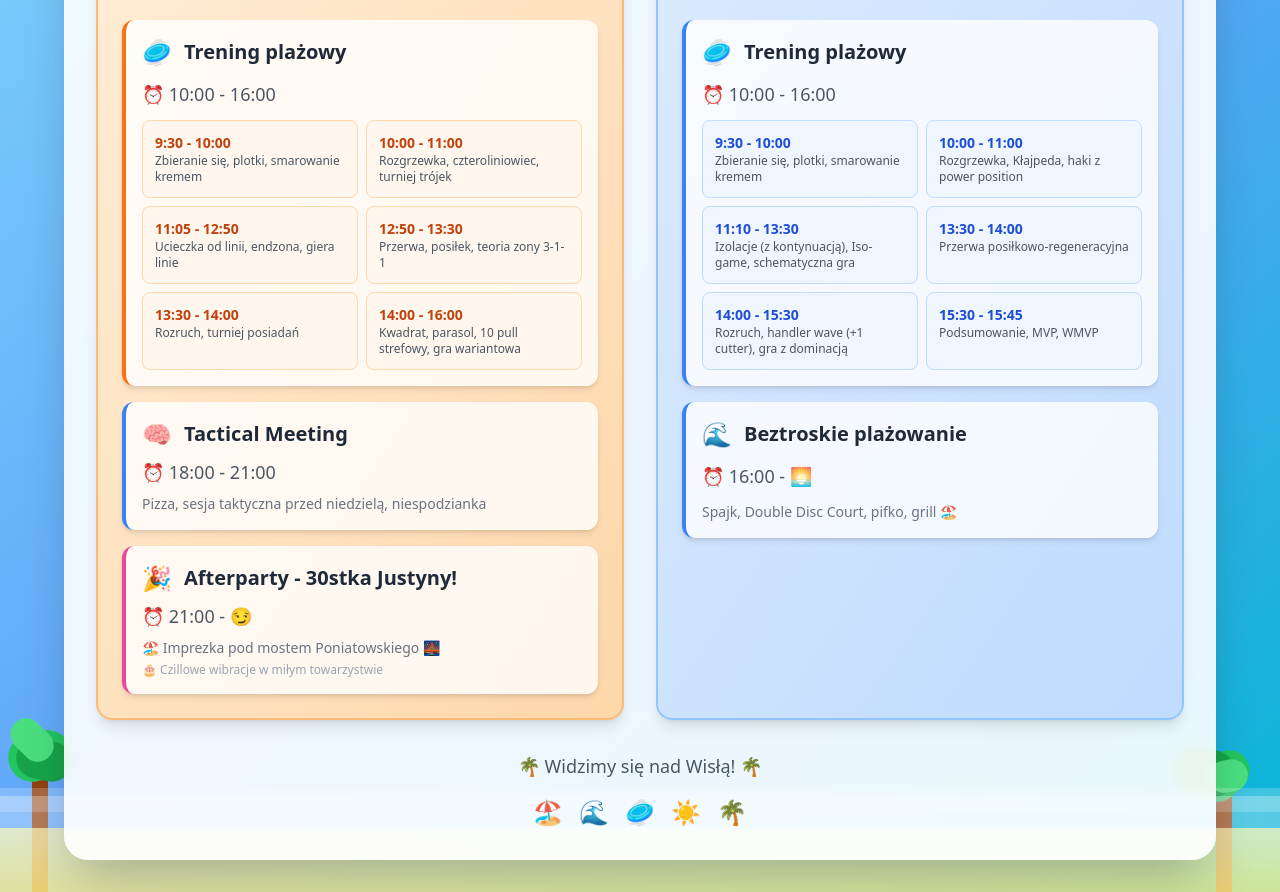
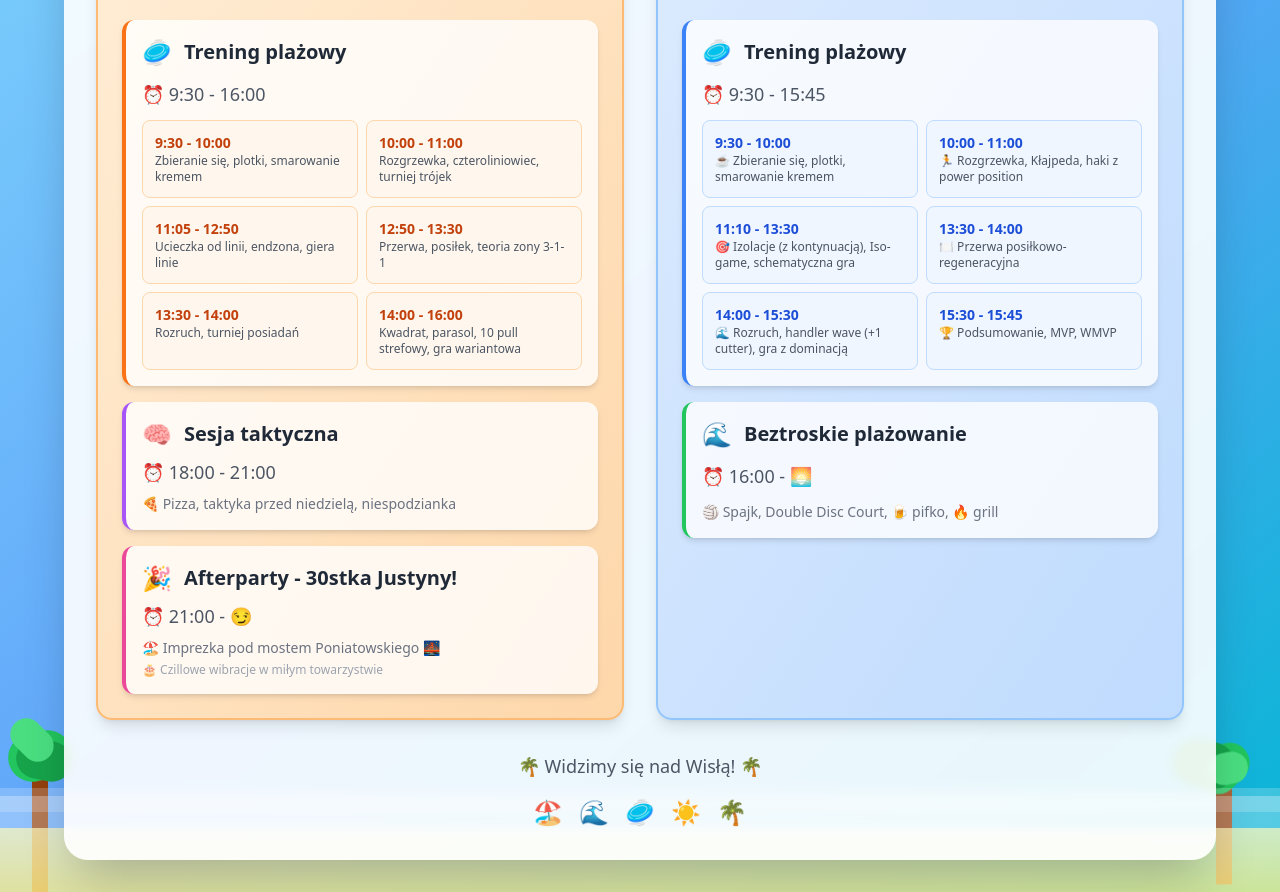
Before and after one commit to Czaplon/rjp-beach-page, a plain HTML site: page index.html in a window 1280 px wide. Shown: the part 226-1118 px from the top of the page. Drawn offline with nearby package versions, Linux system fonts and the light colour scheme.

Commit message:
adding info

```diff
--- a/index.html
+++ b/index.html
@@ -17,6 +17,45 @@
         .animate-pulse {
             animation: pulse 2s cubic-bezier(0.4, 0, 0.6, 1) infinite;
         }
+
+        @keyframes float {
+            0%, 100% {
+                transform: translateY(0px);
+            }
+            50% {
+                transform: translateY(-10px);
+            }
+        }
+        .animate-float {
+            animation: float 3s ease-in-out infinite;
+        }
+
+        @keyframes wave {
+            0%, 100% {
+                transform: scaleX(1);
+            }
+            50% {
+                transform: scaleX(1.1);
+            }
+        }
+        .animate-wave {
+            animation: wave 4s ease-in-out infinite;
+        }
+
+        @keyframes drift {
+            0% {
+                transform: translateX(0px);
+            }
+            50% {
+                transform: translateX(15px);
+            }
+            100% {
+                transform: translateX(0px);
+            }
+        }
+        .animate-drift {
+            animation: drift 8s ease-in-out infinite;
+        }
     </style>
 </head>
 <body>
@@ -27,19 +66,19 @@
             <div class="absolute top-8 right-8 w-20 h-20 bg-yellow-300 rounded-full shadow-lg animate-pulse"></div>
 
             <!-- Clouds -->
-            <div class="absolute top-12 left-1/4 w-16 h-8 bg-white rounded-full opacity-80"></div>
-            <div class="absolute top-16 left-1/3 w-12 h-6 bg-white rounded-full opacity-60"></div>
-            <div class="absolute top-20 right-1/3 w-20 h-10 bg-white rounded-full opacity-70"></div>
+            <div class="absolute top-12 left-1/4 w-16 h-8 bg-white rounded-full opacity-80 animate-drift"></div>
+            <div class="absolute top-16 left-1/3 w-12 h-6 bg-white rounded-full opacity-60 animate-drift" style="animation-delay: -2s;"></div>
+            <div class="absolute top-20 right-1/3 w-20 h-10 bg-white rounded-full opacity-70 animate-drift" style="animation-delay: -4s;"></div>
 
             <!-- Palm Trees -->
-            <div class="absolute bottom-0 left-8">
+            <div class="absolute bottom-0 left-8 animate-float" style="animation-delay: -1s;">
                 <div class="w-4 h-32 bg-amber-800 rounded-t-lg"></div>
                 <div class="absolute -top-8 -left-6 w-16 h-12 bg-green-500 rounded-full transform -rotate-12"></div>
                 <div class="absolute -top-6 -left-4 w-14 h-10 bg-green-600 rounded-full transform rotate-12"></div>
                 <div class="absolute -top-10 -right-2 w-12 h-8 bg-green-400 rounded-full transform rotate-45"></div>
             </div>
 
-            <div class="absolute bottom-0 right-12">
+            <div class="absolute bottom-0 right-12 animate-float" style="animation-delay: -3s;">
                 <div class="w-4 h-28 bg-amber-800 rounded-t-lg"></div>
                 <div class="absolute -top-6 -left-5 w-14 h-10 bg-green-500 rounded-full transform -rotate-45"></div>
                 <div class="absolute -top-8 -right-1 w-16 h-12 bg-green-600 rounded-full transform rotate-12"></div>
@@ -50,8 +89,8 @@
             <div class="absolute bottom-0 left-0 right-0 h-16 bg-gradient-to-t from-yellow-200 to-yellow-100 opacity-80"></div>
 
             <!-- Waves -->
-            <div class="absolute bottom-16 left-0 right-0 h-8 bg-white opacity-30 rounded-full transform scale-x-150"></div>
-            <div class="absolute bottom-20 left-0 right-0 h-6 bg-white opacity-20 rounded-full transform scale-x-125"></div>
+            <div class="absolute bottom-16 left-0 right-0 h-8 bg-white opacity-30 rounded-full transform scale-x-150 animate-wave"></div>
+            <div class="absolute bottom-20 left-0 right-0 h-6 bg-white opacity-20 rounded-full transform scale-x-125 animate-wave" style="animation-delay: -2s;"></div>
         </div>
 
         <!-- Main Content -->
@@ -77,7 +116,7 @@
                                     <h3 class="text-xl font-semibold text-gray-800">Trening plażowy</h3>
                                 </div>
                                 <div class="text-lg text-gray-600 font-medium mb-3">
-                                    ⏰ 10:00 - 16:00
+                                    ⏰ 9:30 - 16:00
                                 </div>
 
                                 <!-- Sub-sections for Saturday practice -->
@@ -109,16 +148,16 @@
                                 </div>
                             </div>
 
-                            <div class="bg-white/80 rounded-xl p-4 shadow-md border-l-4 border-blue-500">
+                            <div class="bg-white/80 rounded-xl p-4 shadow-md border-l-4 border-purple-500">
                                 <div class="flex items-center gap-3 mb-2">
                                     <span class="text-2xl">🧠</span>
-                                    <h3 class="text-xl font-semibold text-gray-800">Tactical Meeting</h3>
+                                    <h3 class="text-xl font-semibold text-gray-800">Sesja taktyczna</h3>
                                 </div>
                                 <div class="text-lg text-gray-600 font-medium">
                                     ⏰ 18:00 - 21:00
                                 </div>
                                 <div class="text-sm text-gray-500 mt-2">
-                                    Pizza, sesja taktyczna przed niedzielą, niespodzianka
+                                    🍕 Pizza, taktyka przed niedzielą, niespodzianka
                                 </div>
                             </div>
 
@@ -155,40 +194,40 @@
                                     <h3 class="text-xl font-semibold text-gray-800">Trening plażowy</h3>
                                 </div>
                                 <div class="text-lg text-gray-600 font-medium mb-3">
-                                    ⏰ 10:00 - 16:00
+                                    ⏰ 9:30 - 15:45
                                 </div>
 
                                 <!-- Sub-sections for Sunday practice -->
                                 <div class="grid grid-cols-1 sm:grid-cols-2 gap-2 mt-3">
                                     <div class="bg-blue-50 rounded-lg p-3 border border-blue-200">
                                         <div class="text-sm font-semibold text-blue-700">9:30 - 10:00</div>
-                                        <div class="text-xs text-gray-600">Zbieranie się, plotki, smarowanie kremem</div>
+                                        <div class="text-xs text-gray-600">☕ Zbieranie się, plotki, smarowanie kremem</div>
                                     </div>
                                     <div class="bg-blue-50 rounded-lg p-3 border border-blue-200">
                                         <div class="text-sm font-semibold text-blue-700">10:00 - 11:00</div>
-                                        <div class="text-xs text-gray-600">Rozgrzewka, Kłajpeda, haki z power position</div>
+                                        <div class="text-xs text-gray-600">🏃 Rozgrzewka, Kłajpeda, haki z power position</div>
                                     </div>
                                     <div class="bg-blue-50 rounded-lg p-3 border border-blue-200">
                                         <div class="text-sm font-semibold text-blue-700">11:10 - 13:30</div>
-                                        <div class="text-xs text-gray-600">Izolacje (z kontynuacją), Iso-game, schematyczna gra</div>
+                                        <div class="text-xs text-gray-600">🎯 Izolacje (z kontynuacją), Iso-game, schematyczna gra</div>
                                     </div>
                                     <div class="bg-blue-50 rounded-lg p-3 border border-blue-200">
                                         <div class="text-sm font-semibold text-blue-700">13:30 - 14:00</div>
-                                        <div class="text-xs text-gray-600">Przerwa posiłkowo-regeneracyjna</div>
+                                        <div class="text-xs text-gray-600">🍽️ Przerwa posiłkowo-regeneracyjna</div>
                                     </div>
                                     <div class="bg-blue-50 rounded-lg p-3 border border-blue-200">
                                         <div class="text-sm font-semibold text-blue-700">14:00 - 15:30</div>
-                                        <div class="text-xs text-gray-600">Rozruch, handler wave (+1 cutter), gra z dominacją</div>
+                                        <div class="text-xs text-gray-600">🌊 Rozruch, handler wave (+1 cutter), gra z dominacją</div>
                                     </div>
                                     <div class="bg-blue-50 rounded-lg p-3 border border-blue-200">
                                         <div class="text-sm font-semibold text-blue-700">15:30 - 15:45</div>
-                                        <div class="text-xs text-gray-600">Podsumowanie, MVP, WMVP</div>
+                                        <div class="text-xs text-gray-600">🏆 Podsumowanie, MVP, WMVP</div>
                                     </div>
                                 </div>
                             </div>
 
                             <!-- Free time section -->
-                            <div class="bg-white/80 rounded-xl p-4 shadow-md border-l-4 border-blue-500">
+                            <div class="bg-white/80 rounded-xl p-4 shadow-md border-l-4 border-green-500">
                                 <div class="flex items-center gap-3 mb-3">
                                     <span class="text-2xl">🌊</span>
                                     <h3 class="text-xl font-semibold text-gray-800">Beztroskie plażowanie</h3>
@@ -197,7 +236,7 @@
                                     ⏰ 16:00 - 🌅
                                 </div>
                                 <div class="text-sm text-gray-500 mt-2">
-                                    Spajk, Double Disc Court, pifko, grill 🏖️
+                                    🏐 Spajk, Double Disc Court, 🍺 pifko, 🔥 grill
                                 </div>
                             </div>
                         </div>
```
